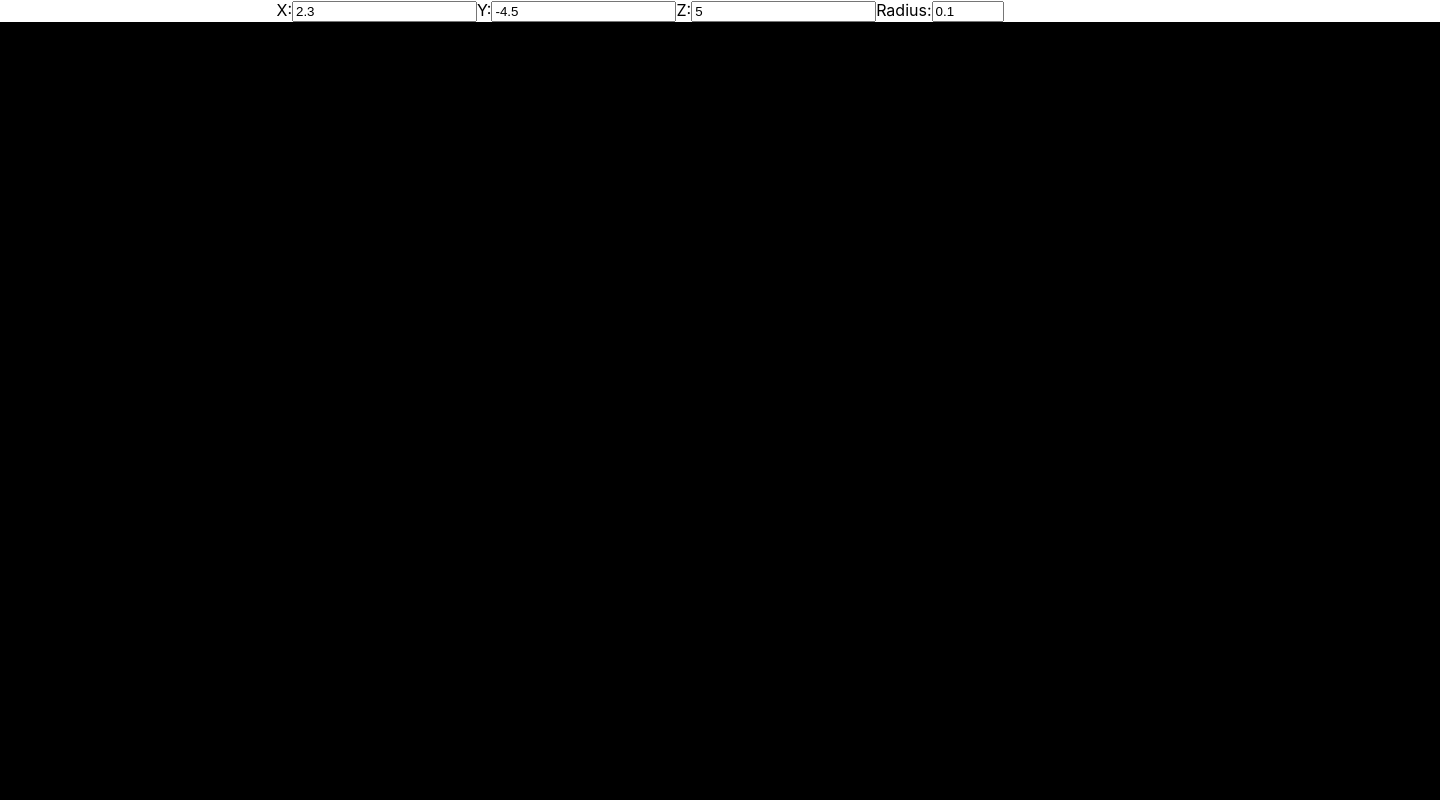
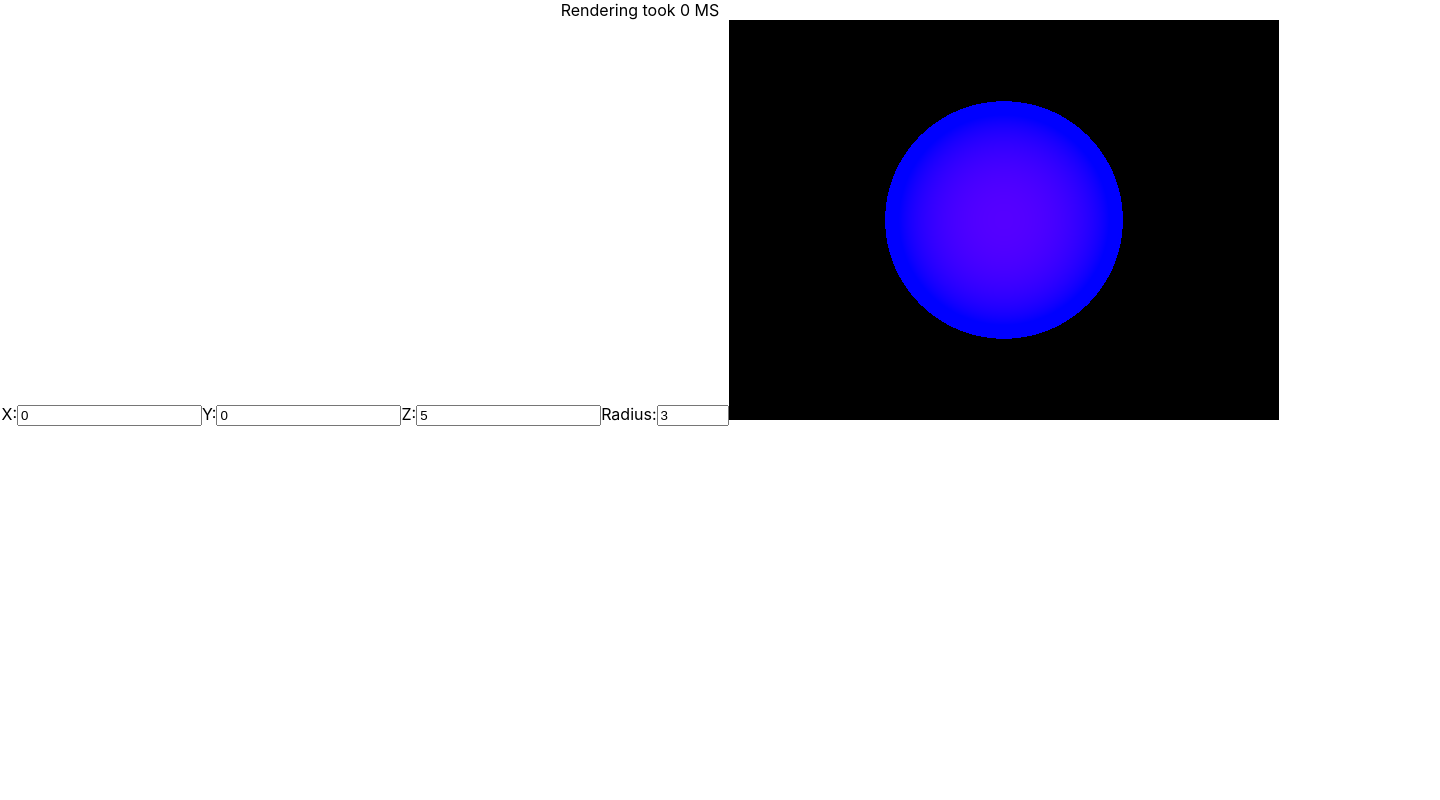
Before and after one commit to erojas4704/rtx10k90, a React (Create React App) app: page / in a window 1280 px wide. Shown: the top 800 px of the page, 1440 px wide, since content can reach past the window. Built offline with nearby package versions, Linux system fonts and the light colour scheme.

Commit message:
Vector3.add now takes any number of parameters
Hittest now returns a Collision

Entities now have materials as opposed to a single color.

Consider making this a list of materials instead.

Basic shading implementation

```diff
--- a/src/App.tsx
+++ b/src/App.tsx
@@ -4,26 +4,26 @@ import "./App.css";
 
 import { Camera } from "./camera";
 import { Vector3 } from "./Vector3";
-import { Circle, Sphere } from "./Primitives";
+import { Sphere } from "./Primitives";
 
 const sphere = new Sphere();
-const circle = new Circle();
 
 function App() {
   const canvas = useRef(null);
   const [camera, setCamera] = useState<Camera | null>();
   const [circleStats, setCircleStats] = useState({
-    x: 2.3,
-    y: -4.5,
+    x: 0,
+    y: 0,
     z: 5,
-    radius: 0.1,
+    radius: 3,
+    color: 0x0000FFFF
+    //color: Math.random() * 0xFFFFFF | 0x000000FF
   });
 
   useEffect(() => {
     if (!camera) return;
     camera.rotation = new Vector3(0, 0, 1);
-    camera.hFov = 60;
-    camera.vFov = 60;
+    camera.fov = 60;
 
     render();
   }, [camera]);
@@ -31,10 +31,11 @@ function App() {
   const render = () => {
     if (!camera) return;
 
-    circle.position.x = circleStats.x;
-    circle.position.y = circleStats.y;
-    circle.position.z = circleStats.z;
-    circle.radius = circleStats.radius;
+    sphere.position.x = circleStats.x;
+    sphere.position.y = circleStats.y;
+    sphere.position.z = circleStats.z;
+    sphere.radius = circleStats.radius;
+    sphere.material.albedo = circleStats.color;
     camera.render();
   };
 
@@ -49,6 +50,7 @@ function App() {
   return (
     <div className="App">
       {/* <input type="range" min={1} max={10} onChange={} /> */}
+      <div>Rendering took {String(camera? Math.floor(camera.averageDelayMS): "error")} MS</div>
       <label htmlFor="x_pos">X:</label>
       <input
         id="x_pos"
@@ -103,7 +105,7 @@ function App() {
           })
         }
       />
-      <canvas ref={canvas} width={1440} height={1080}></canvas>
+      <canvas ref={canvas} width={550} height={400}></canvas>
     </div>
   );
 }
--- /dev/null
+++ b/src/Material.ts
@@ -0,0 +1,11 @@
+export class Material {
+    public albedo:number = 0xFF0000FF;
+
+    public get rgba(){
+        const r = this.albedo >> 24 & 0xFF;
+        const g = this.albedo >> 16 & 0xFF;
+        const b = this.albedo >> 8 & 0xFF;
+        const a = this.albedo & 0xFF;
+        return {r, g, b, a};
+    }
+}
--- a/src/Physics.ts
+++ b/src/Physics.ts
@@ -10,7 +10,7 @@ export class Physics {
     let closest: Collision | null = null;
 
     this.primitives.forEach((o) => {
-      //Get the closest collision
+      //TODO Get the closest collision
       const c = o.hitTest(new Ray(origin, direction));
       if (c) {
         closest = c;
@@ -48,4 +48,16 @@ export class Ray {
   }
 }
 
-export class Collision {}
+export class Collision {
+  public point: Vector3;
+  public normal: Vector3;
+  public entity: Primitive;
+  public distance: number = 0;
+
+  constructor(entity:Primitive, point:Vector3, normal:Vector3, distance: number){
+    this.point = point;
+    this.normal = normal;
+    this.entity = entity;
+    this.distance = distance;
+  }
+}
--- a/src/Primitives.ts
+++ b/src/Primitives.ts
@@ -1,10 +1,11 @@
 import { Entity } from "./entity";
-import { Physics, Ray } from "./Physics";
+import { Material } from "./Material";
+import { Collision, Physics, Ray } from "./Physics";
 import { Vector3 } from "./Vector3";
 
 export abstract class Primitive extends Entity {
-  abstract hitTest(ray: Ray): boolean;
-  public color: number = 0xff0000;
+  abstract hitTest(ray: Ray): Collision | null;
+  abstract material: Material;
 
   constructor() {
     super();
@@ -13,32 +14,36 @@ export abstract class Primitive extends Entity {
 }
 
 export class Sphere extends Primitive {
-  public radius: number = 3;
-  hitTest(ray: Ray): boolean {
-    return false;
+  public radius: number = 2;
+  public material:Material;
+
+  constructor(){
+    super();
+    this.material = new Material();
+  }
+
+  hitTest(ray: Ray): Collision | null {
+
+    const eyeToCenter: Vector3 = Vector3.subtract(this.position, ray.origin);
+    const v: number = Vector3.dot(eyeToCenter, ray.direction);
+    const eoDot = Vector3.dot(eyeToCenter, eyeToCenter);
+
+    const nearestPoint =  Vector3.multiply(Vector3.add(ray.origin, ray.direction), v);
+    const discriminant = this.radius ** 2 - eoDot + v ** 2;
+    const distance = v - Math.sqrt(discriminant);
+
+    const hitPosition = Vector3.multiply(ray.origin, distance);
+    const hitNormal = Vector3.subtract(this.position, hitPosition).normal;
+
+    const dist = Vector3.distance(
+      this.position,
+      nearestPoint
+    );
+
+    if(dist < this.radius){
+      return new Collision(this, hitPosition, hitNormal, distance);
+    }
+
+   return null;
   }
 }
-
-export class Circle extends Primitive {
-  public radius: number = 2;
-  hitTest(ray: Ray): boolean {
-    //The rotation of the circle isn't even taken into account
-    // console.log(
-    //   Vector3.distance(
-    //     this.position,
-    //     Physics.nearestPointOnLine(ray.origin, ray.direction, this.position)
-    //   )
-    // );
-    const dist = Vector3.distance(
-      this.position,
-      Physics.nearestPointOnLine(ray.origin, ray.direction, this.position)
-    );
-
-    return (
-      Vector3.distance(
-        this.position,
-        Physics.nearestPointOnLine(ray.origin, ray.direction, this.position)
-      ) < this.radius
-    );
-  }
-}
--- a/src/Vector3.ts
+++ b/src/Vector3.ts
@@ -22,8 +22,13 @@ export class Vector3 {
     return new Vector3(this.x / mag, this.y / mag, this.z / mag);
   }
 
-  public static add(a: Vector3, b: Vector3): Vector3 {
-    return new Vector3(a.x + b.x, a.y + b.y, a.z + b.z);
+  public static add(...vectors:Vector3[]): Vector3 {
+    return vectors.reduce((prev:Vector3, curr:Vector3) => {
+      if(!prev) return curr;
+      return new Vector3(prev.x + curr.x, prev.y + curr.y, prev.z + curr.z);
+    });
+
+    //return new Vector3(a.x + b.x, a.y + b.y, a.z + b.z);
   }
 
   public static multiply(vector: Vector3, value: number): Vector3 {
@@ -58,6 +63,10 @@ export class Vector3 {
     return new Vector3(0, 1, 0);
   }
 
+  public static get right() {
+    return new Vector3(1, 0, 0);
+  }
+
   public get mag(): number {
     return this.magnitude;
   }
--- a/src/camera.ts
+++ b/src/camera.ts
@@ -1,4 +1,8 @@
+/**
+ * Reference: https://tmcw.github.io/literate-raytracer/
+ */
 import { Entity } from "./entity";
+import { Material } from "./Material";
 import { Collision, Physics, Ray } from "./Physics";
 import { Vector3 } from "./Vector3";
 
@@ -7,53 +11,38 @@ export class Camera extends Entity {
     x: 5,
     y: 2,
   };
-  private _hFov: number;
-  private _vFov: number;
+  private _fov: number;
   private _frustumDistance: number;
   private renderTarget: HTMLCanvasElement;
+
+  private delaySamples:number = 0;
+  private totalDelayMS:number = 0;
+  public averageDelayMS:number = 0;
 
   constructor(renderTarget: HTMLCanvasElement) {
     super();
     this.renderTarget = renderTarget;
     this._resolution.x = renderTarget.width;
     this._resolution.y = renderTarget.height;
-    this._hFov = 90;
-    this._vFov = 60;
+    this._fov = 90;
     this._frustumDistance = 1;
   }
 
-  public set hFov(value: number) {
-    this._hFov = value;
-  }
-  public set vFov(value: number) {
-    this._vFov = value;
+  public set fov(value: number) {
+    this._fov = value;
   }
 
   render() {
-    const frustumCenter: Vector3 = Vector3.add(
-      this.position,
-      Vector3.multiply(this.rotation, this._frustumDistance)
-    );
+    const fovRads = (this._fov * Math.PI) / 180;
+    const aspectRatio = this._resolution.y / this._resolution.x;
 
-    const frustumWidth = this.calculateFrustumLength(
-      this._hFov,
-      this._frustumDistance
-    );
-    const frustumHeight = this.calculateFrustumLength(
-      this._vFov,
-      this._frustumDistance
-    );
+    const frustumWidthHalf = Math.tan(fovRads) * this._frustumDistance;
+    const frustumHeightHalf = frustumWidthHalf * aspectRatio;
 
-    const viewNormal: Vector3 = Vector3.cross(this.rotation, Vector3.up).neg;
-    const topLeft: Vector3 = Vector3.add(
-      frustumCenter,
-      Vector3.add(viewNormal, Vector3.up).normalized
-    );
+    const pixelWidth = frustumWidthHalf * 2 / (this._resolution.x - 1);
+    const pixelHeight = frustumHeightHalf * 2 / (this._resolution.y - 1);
 
-    const bottomRight: Vector3 = Vector3.add(
-      frustumCenter,
-      Vector3.add(viewNormal, Vector3.up.neg).normalized
-    );
+    const renderStartTime = performance.now();
 
     const drawContext = this.renderTarget.getContext("2d");
     if (!drawContext) throw new Error("Invalid rendering context!");
@@ -62,23 +51,15 @@ export class Camera extends Entity {
 
     for (let y = 0; y < this._resolution.y; y++) {
       for (let x = 0; x < this._resolution.x; x++) {
-        const xScaled = (x * frustumWidth) / this._resolution.x;
-        const yScaled = (y * frustumHeight) / this._resolution.y;
+        const cameraRight:Vector3 = Vector3.cross(this.rotation, Vector3.right);
+        const cameraUp:Vector3 = Vector3.cross(this.rotation, Vector3.up);
 
+        const xScale = Vector3.multiply(cameraRight, x * pixelWidth - frustumWidthHalf);
+        const yScale = Vector3.multiply(cameraUp, y * pixelHeight - frustumHeightHalf);
 
-        const offset: Vector3 = new Vector3(
-          viewNormal.x * xScaled * frustumWidth,
-          frustumHeight * yScaled,
-          viewNormal.z * xScaled * frustumWidth
-        );
-        if(x == this._resolution.x / 2 && y == this._resolution.y / 2){
-          console.log("WHAT", {offset});
-          debugger;
-        }
-        const pixelWorldPosition: Vector3 = Vector3.add(topLeft, offset);
         const ray: Ray = new Ray(
           this.position,
-          Vector3.subtract(pixelWorldPosition, this.position).normalized
+          Vector3.add(this.rotation, xScale, yScale).normal
         );
 
         const index = (y * this._resolution.x + x) * 4;
@@ -89,22 +70,31 @@ export class Camera extends Entity {
           imageData.data[index + 2] = 0x00;
           imageData.data[index + 3] = 0xff;
         } else {
-          imageData.data[index] = 0xff;
-          imageData.data[index + 1] = 0x00;
-          imageData.data[index + 2] = 0x00;
-          imageData.data[index + 3] = 0xff;
+          const material:Material = collision.entity.material;
+          const {r, g, b, a} = material.rgba;
+
+          if(y > this._resolution.y / 2 - 10 && y < this._resolution.y / 2 + 10
+          && x > this._resolution.x / 2 - 10 && x < this._resolution.x / 2 + 10){
+            console.log(collision.distance, "THESE ARE FROM THE SAMPLINGS NEAR THE CENTER");
+
+          }
+          if(y == this._resolution.y / 2 && x == this._resolution.x / 2){
+            console.log(collision.distance, 'THIS SHOULD BE SPHERE\'S Z MINUS RADIUS. THIS SHOULD BE THE LOWEST',this.position);
+            //SHOULD BE THE SPHERE'S X MINUS THE SPHERE'S RADIUS.
+          }
+
+
+          imageData.data[index] = 0xFF - Math.min(collision.distance / 3, 1) * 0xFF;
+          imageData.data[index + 1] = g;
+          imageData.data[index + 2] = b;
+          imageData.data[index + 3] = a;
         }
       }
     }
-
     drawContext.putImageData(imageData, 0, 0);
 
-    console.log("rendering");
-  }
-
-  private calculateFrustumLength(fov: number, distance: number): number {
-    const fovRads = (fov * Math.PI) / 180;
-    const h: number = distance / Math.cos(fovRads * 0.5);
-    return (h ** 2 - distance ** 2) * 2;
+    this.totalDelayMS += performance.now() - renderStartTime;
+    this.delaySamples ++;
+    this.averageDelayMS = this.totalDelayMS / this.delaySamples;
   }
 }
--- a/src/entity.ts
+++ b/src/entity.ts
@@ -4,5 +4,6 @@ export class Entity {
   public position: Vector3 = new Vector3();
   public rotation: Vector3 = new Vector3(0, 0, -1);
 
+
   constructor() {}
 }
```
Also changed, not shown: 1 other file (tests, documents, lock files or other folders).
